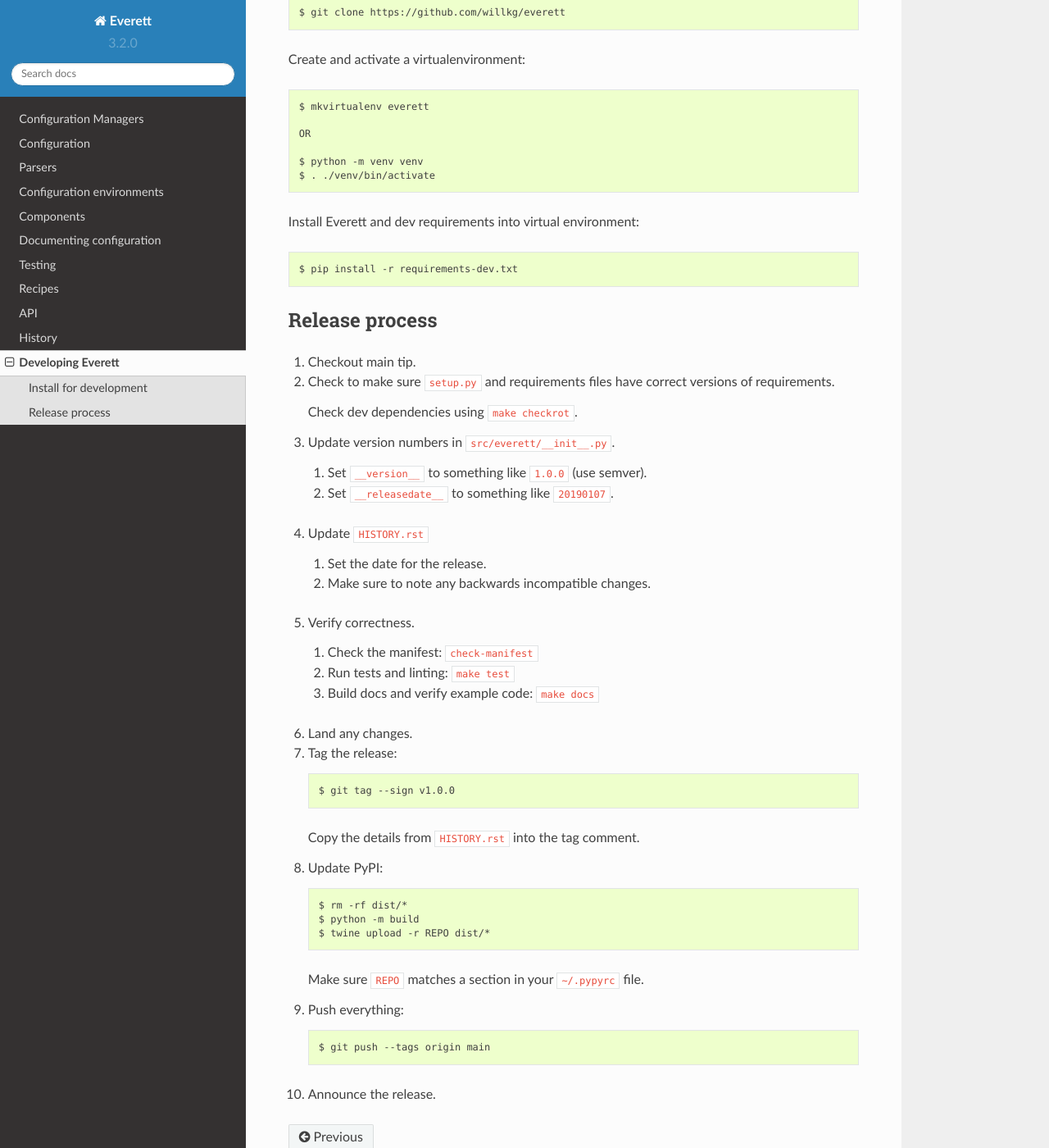
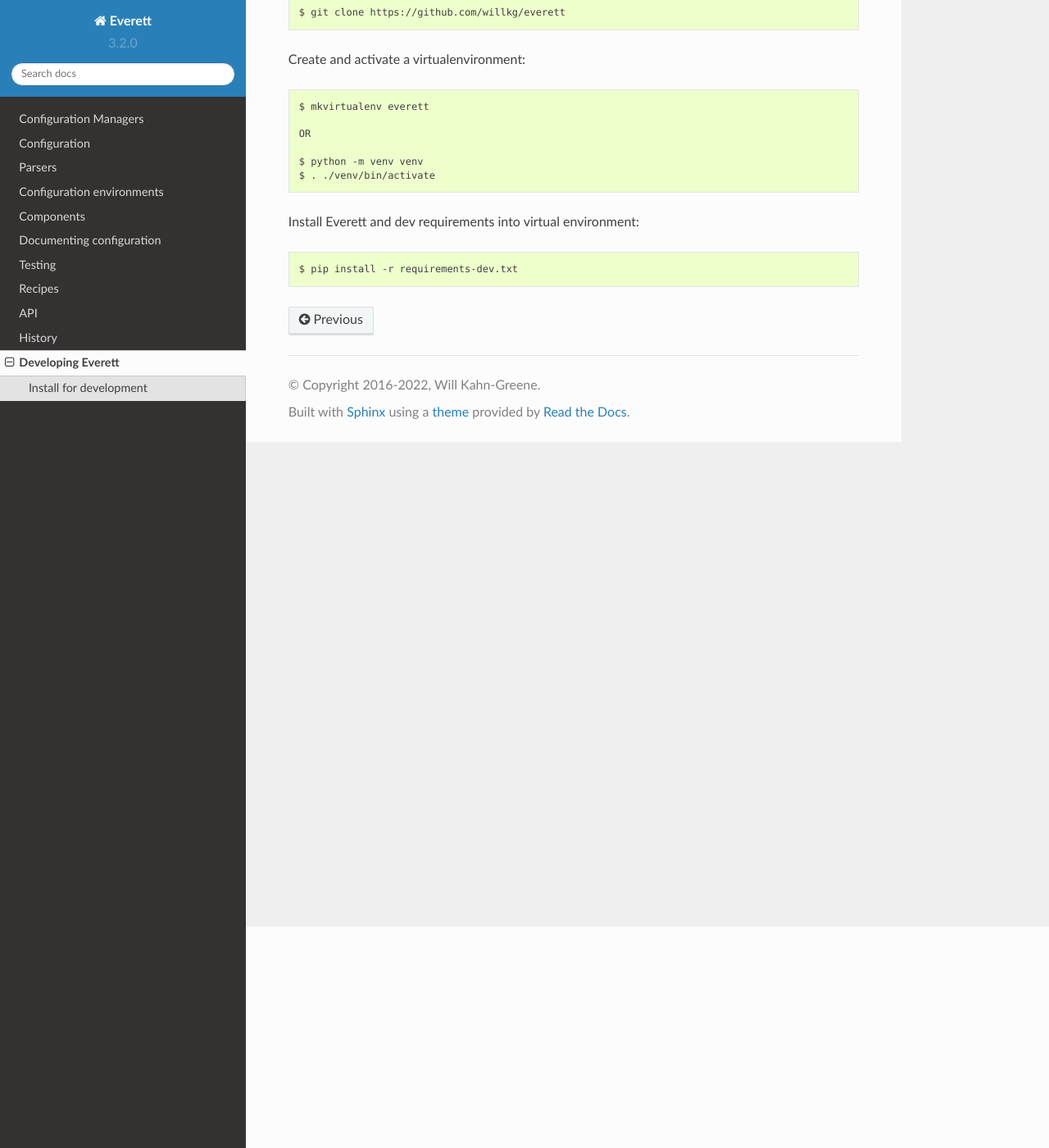
Before and after one commit to willkg/everett, a Sphinx documentation site: the page built from docs/dev.rst, in a window 1280 px wide and 1400 px high, scrolled down 270 px. Shown: the whole window at 82% size. Built offline with Sphinx 7.4.7 and the Read the Docs theme 2.0.0, drawn with Linux system fonts in a browser that asks for light colours.

Commit message:
Remove release process

```diff
--- a/docs/dev.rst
+++ b/docs/dev.rst
@@ -21,52 +21,3 @@
 Install Everett and dev requirements into virtual environment::
 
     $ pip install -r requirements-dev.txt
-
-
-Release process
-===============
-
-1. Checkout main tip.
-
-2. Check to make sure ``setup.py`` and requirements files
-   have correct versions of requirements.
-
-   Check dev dependencies using ``make checkrot``.
-
-3. Update version numbers in ``src/everett/__init__.py``.
-
-   1. Set ``__version__`` to something like ``1.0.0`` (use semver).
-   2. Set ``__releasedate__`` to something like ``20190107``.
-
-4. Update ``HISTORY.rst``
-
-   1. Set the date for the release.
-   2. Make sure to note any backwards incompatible changes.
-
-5. Verify correctness.
-
-   1. Check the manifest: ``check-manifest``
-   2. Run tests and linting: ``make test``
-   3. Build docs and verify example code: ``make docs``
-
-6. Land any changes.
-
-7. Tag the release::
-
-       $ git tag --sign v1.0.0
-
-   Copy the details from ``HISTORY.rst`` into the tag comment.
-
-8. Update PyPI::
-
-       $ rm -rf dist/*
-       $ python -m build
-       $ twine upload -r REPO dist/*
-
-   Make sure ``REPO`` matches a section in your ``~/.pypyrc`` file.
-
-9. Push everything::
-
-       $ git push --tags origin main
-
-10. Announce the release.
```
